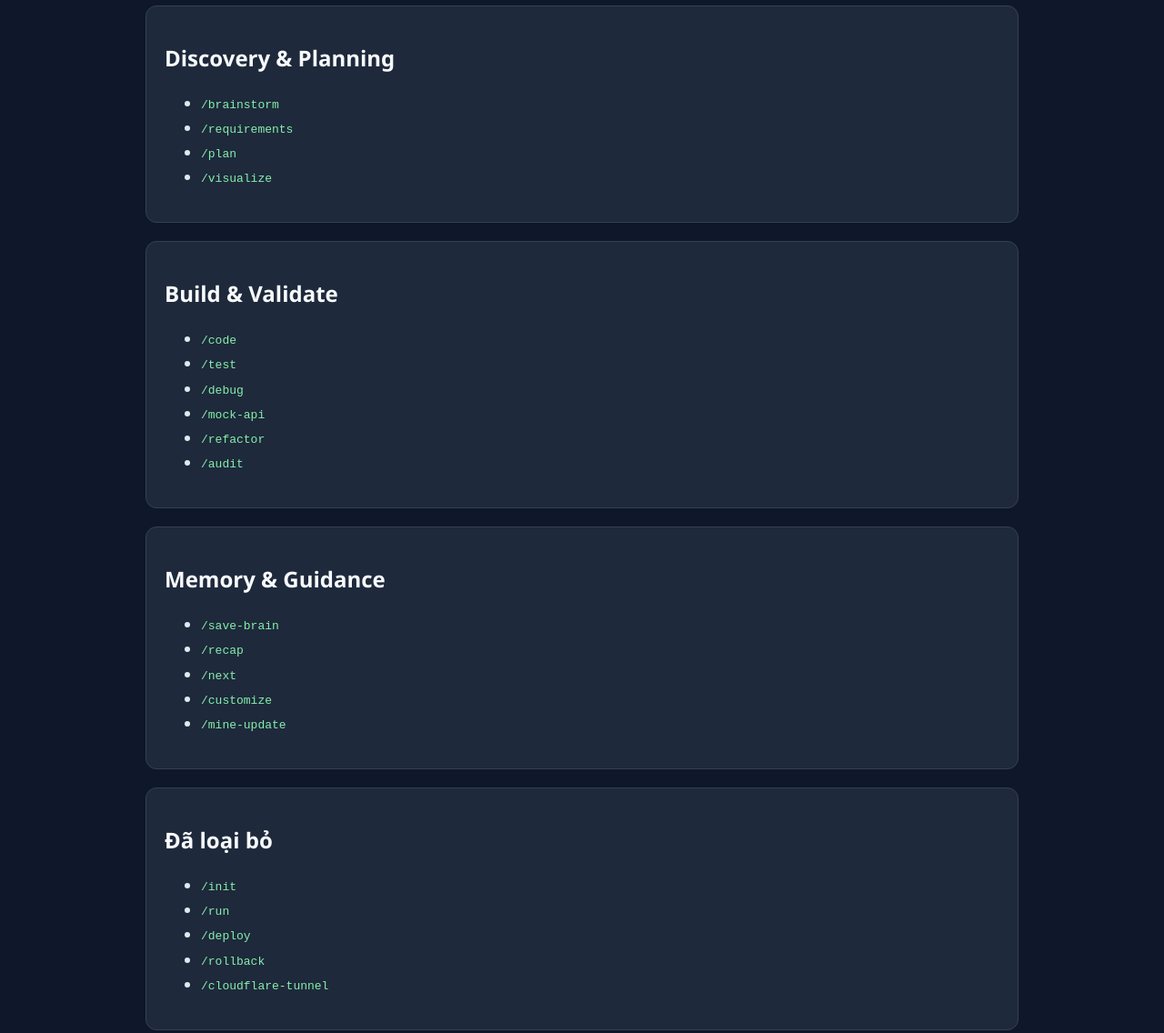
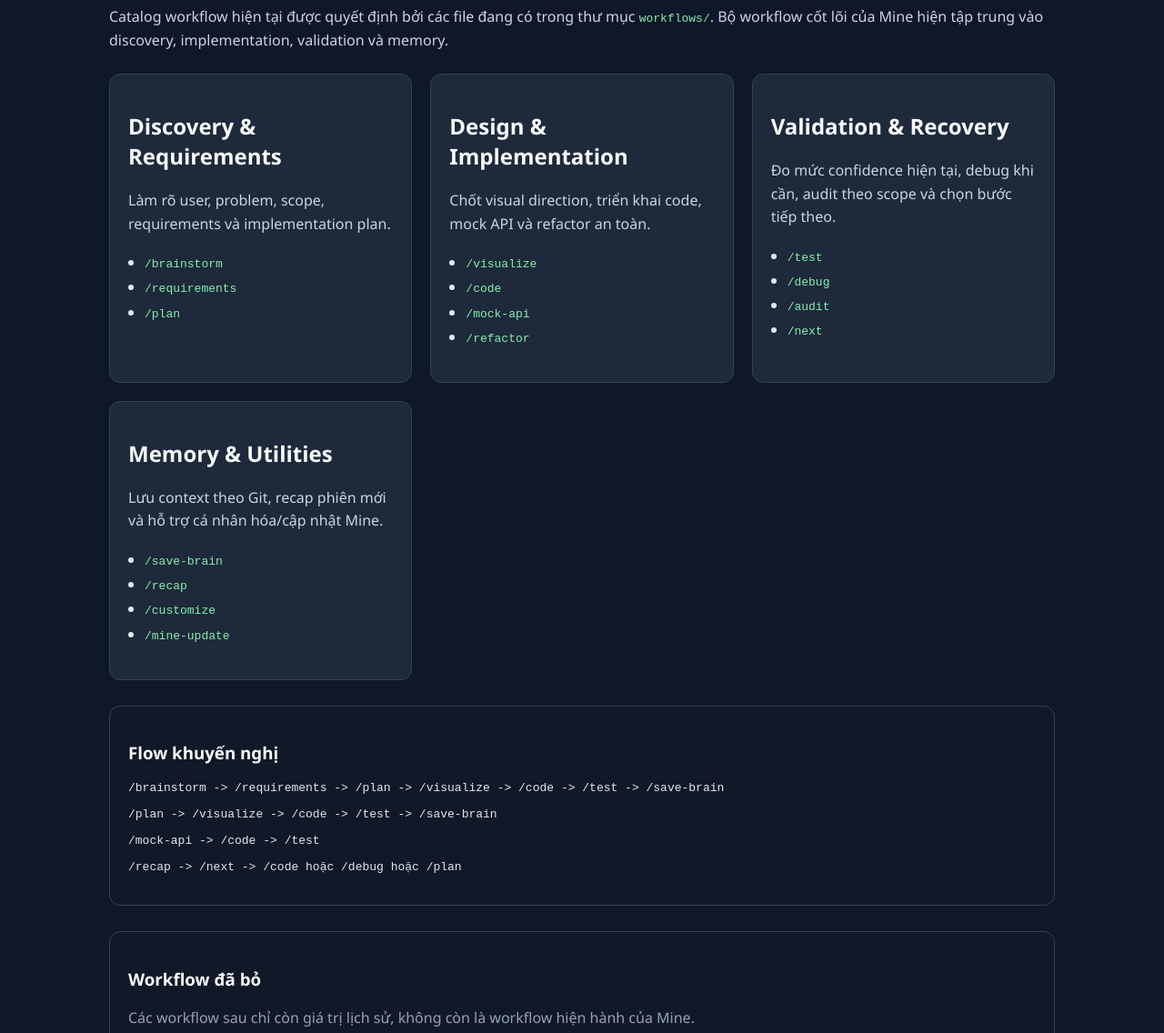
Before and after one commit to hoangminh46/mine-vibe, a plain HTML site: page docs/visualization/index.html in a window 1280 px wide. Shown: the part 120-1256 px from the top of the page at 91% size. Drawn offline with Linux system fonts and the light colour scheme.

Commit message:
feat: update workflow brain

```diff
--- a/docs/visualization/index.html
+++ b/docs/visualization/index.html
@@ -6,48 +6,83 @@
     <title>Mine Workflow Overview</title>
     <style>
         body { font-family: Segoe UI, Arial, sans-serif; margin: 0; background: #0f172a; color: #e2e8f0; }
-        .wrap { max-width: 960px; margin: 0 auto; padding: 40px 20px; }
-        h1, h2 { color: #f8fafc; }
-        .card { background: #1e293b; border: 1px solid #334155; border-radius: 12px; padding: 20px; margin-bottom: 20px; }
+        .wrap { max-width: 1040px; margin: 0 auto; padding: 40px 20px; }
+        h1, h2, h3 { color: #f8fafc; }
+        .intro { color: #cbd5e1; line-height: 1.6; margin-bottom: 24px; }
+        .grid { display: grid; grid-template-columns: repeat(auto-fit, minmax(280px, 1fr)); gap: 20px; }
+        .card { background: #1e293b; border: 1px solid #334155; border-radius: 12px; padding: 20px; }
+        .card p { color: #cbd5e1; line-height: 1.6; }
         code { color: #86efac; }
-        ul { line-height: 1.7; }
+        ul { line-height: 1.7; padding-left: 18px; }
+        .flow { margin-top: 28px; background: #111827; border: 1px solid #334155; border-radius: 12px; padding: 20px; }
+        pre { white-space: pre-wrap; color: #e2e8f0; margin: 0 0 14px; }
+        .muted { color: #94a3b8; }
     </style>
 </head>
 <body>
     <div class="wrap">
         <h1>Mine Workflow Overview</h1>
+        <p class="intro">
+            Catalog workflow hiện tại được quyết định bởi các file đang có trong thư mục <code>workflows/</code>.
+            Bộ workflow cốt lõi của Mine hiện tập trung vào discovery, implementation, validation và memory.
+        </p>
+
+        <div class="grid">
             <div class="card">
-            <h2>Discovery & Planning</h2>
+                <h2>Discovery & Requirements</h2>
+                <p>Làm rõ user, problem, scope, requirements và implementation plan.</p>
                 <ul>
                     <li><code>/brainstorm</code></li>
                     <li><code>/requirements</code></li>
                     <li><code>/plan</code></li>
-                <li><code>/visualize</code></li>
                 </ul>
             </div>
+
             <div class="card">
-            <h2>Build & Validate</h2>
+                <h2>Design & Implementation</h2>
+                <p>Chốt visual direction, triển khai code, mock API và refactor an toàn.</p>
                 <ul>
+                    <li><code>/visualize</code></li>
                     <li><code>/code</code></li>
+                    <li><code>/mock-api</code></li>
+                    <li><code>/refactor</code></li>
+                </ul>
+            </div>
+
+            <div class="card">
+                <h2>Validation & Recovery</h2>
+                <p>Đo mức confidence hiện tại, debug khi cần, audit theo scope và chọn bước tiếp theo.</p>
+                <ul>
                     <li><code>/test</code></li>
                     <li><code>/debug</code></li>
-                <li><code>/mock-api</code></li>
-                <li><code>/refactor</code></li>
                     <li><code>/audit</code></li>
+                    <li><code>/next</code></li>
                 </ul>
             </div>
+
             <div class="card">
-            <h2>Memory & Guidance</h2>
+                <h2>Memory & Utilities</h2>
+                <p>Lưu context theo Git, recap phiên mới và hỗ trợ cá nhân hóa/cập nhật Mine.</p>
                 <ul>
                     <li><code>/save-brain</code></li>
                     <li><code>/recap</code></li>
-                <li><code>/next</code></li>
                     <li><code>/customize</code></li>
                     <li><code>/mine-update</code></li>
                 </ul>
             </div>
-        <div class="card">
-            <h2>Đã loại bỏ</h2>
+        </div>
+
+        <div class="flow">
+            <h3>Flow khuyến nghị</h3>
+            <pre>/brainstorm -> /requirements -> /plan -> /visualize -> /code -> /test -> /save-brain</pre>
+            <pre>/plan -> /visualize -> /code -> /test -> /save-brain</pre>
+            <pre>/mock-api -> /code -> /test</pre>
+            <pre>/recap -> /next -> /code hoặc /debug hoặc /plan</pre>
+        </div>
+
+        <div class="flow">
+            <h3>Workflow đã bỏ</h3>
+            <p class="muted">Các workflow sau chỉ còn giá trị lịch sử, không còn là workflow hiện hành của Mine.</p>
             <ul>
                 <li><code>/init</code></li>
                 <li><code>/run</code></li>
```
Also changed, not shown: .brain/brain.json, 10 other files. Lines whose indentation alone changed are shown as unchanged.
